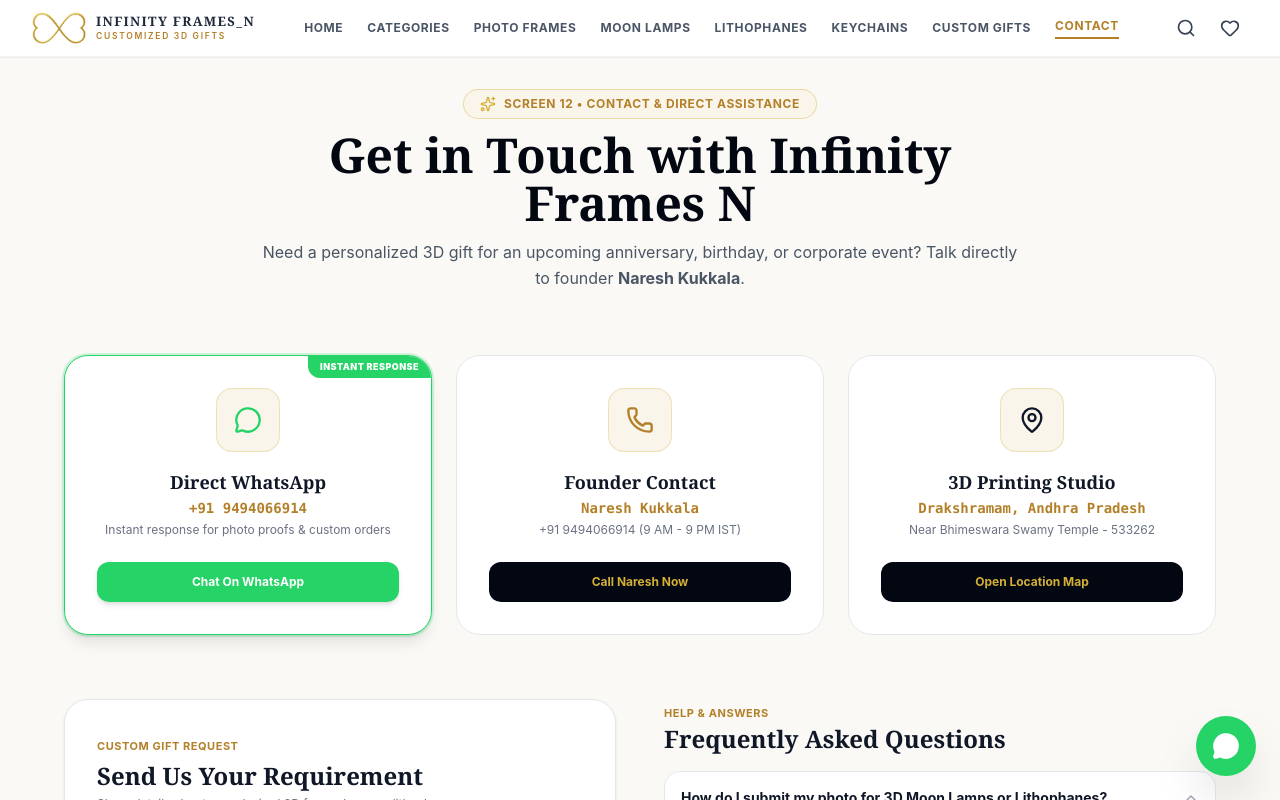
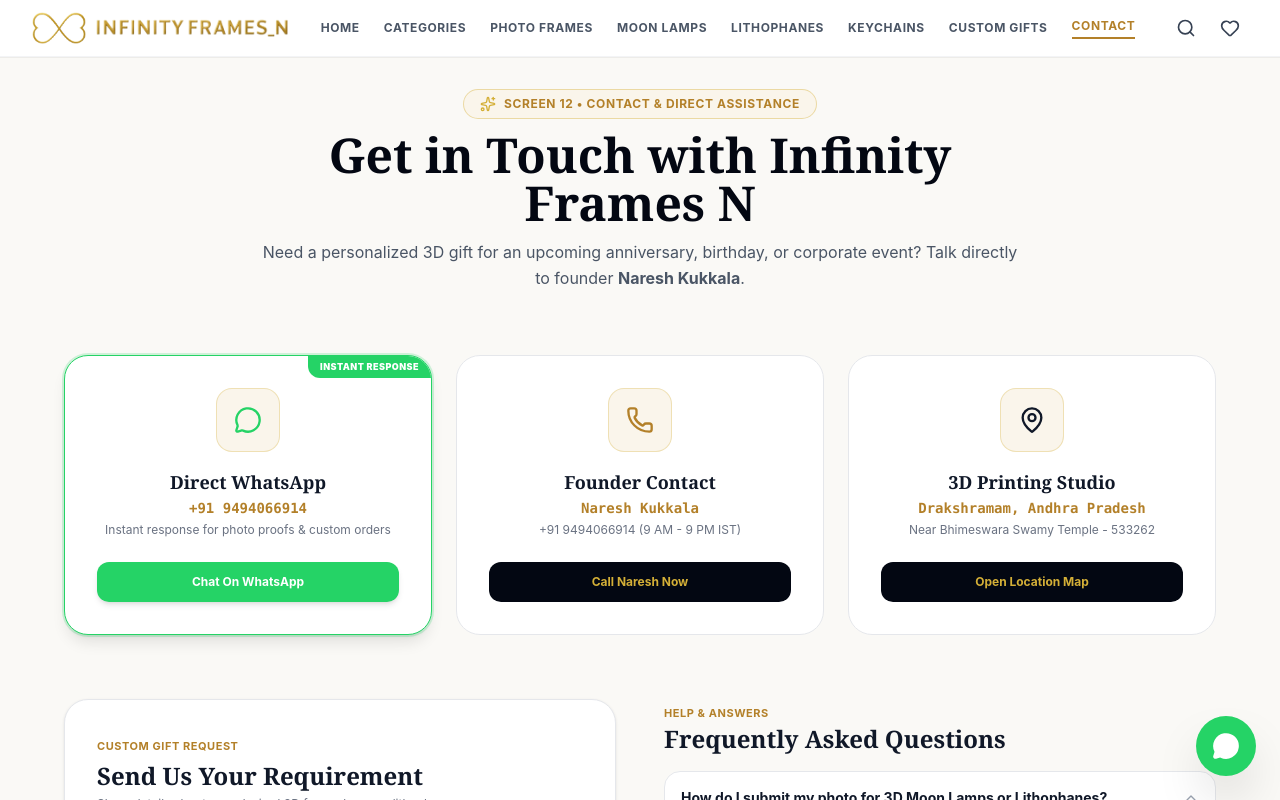
Before and after one commit to neelhari/infinity-frames_n, a React (Vite) app: page /contact in a window 1280 px wide. Shown: the top 800 px of the page. Built offline with nearby package versions, Linux system fonts and the light colour scheme; no server answers; the database is empty.

Commit message:
feat: use original 3D embossed gold heading from logo image beside emblem

```diff
--- a/src/components/Navbar.jsx
+++ b/src/components/Navbar.jsx
@@ -31,13 +31,13 @@
       <div className="max-w-7xl mx-auto px-3.5 sm:px-6 lg:px-8 py-2 sm:py-2.5">
         <div className="flex items-center justify-between gap-3">
 
-          {/* Brand: Isolated Infinity Symbol FIRST, then Harmonious Company Name BESIDE IT */}
+          {/* Brand: Heart/Infinity Emblem on the left, Original 3D Gold Heading beside it */}
           <div
             onClick={() => goTo('/')}
             className="cursor-pointer flex items-center gap-2 sm:gap-2.5 group select-none py-0.5 shrink-0"
             title="Infinity Frames_N Home"
           >
-            {/* 1. Highlighted Infinity Symbol */}
+            {/* 1. Heart / Infinity Emblem - Untouched */}
             <div className="h-7 sm:h-8 flex items-center justify-center shrink-0">
               <img
                 src="/logo-symbol.png"
@@ -46,14 +46,13 @@
               />
             </div>
 
-            {/* 2. Softened, Harmonious Two-Tier Company Name */}
-            <div className="flex flex-col justify-center select-none">
-              <span className="font-serif font-bold text-[11px] sm:text-[13px] tracking-[0.1em] text-gray-800 uppercase leading-none">
-                INFINITY FRAMES_N
-              </span>
-              <span className="text-[7.5px] sm:text-[8.5px] font-semibold tracking-[0.2em] text-[#B38029] uppercase mt-1 leading-none">
-                CUSTOMIZED 3D GIFTS
-              </span>
+            {/* 2. Exact 3D Embossed Gold Heading from the Logo */}
+            <div className="flex items-center shrink-0">
+              <img
+                src="/logo-heading-gold.png"
+                alt={BRAND.name}
+                className="h-3.5 sm:h-4 md:h-4.5 w-auto object-contain shrink-0"
+              />
             </div>
           </div>
 
```
Also changed, not shown: public/logo-heading-gold.png (added).
